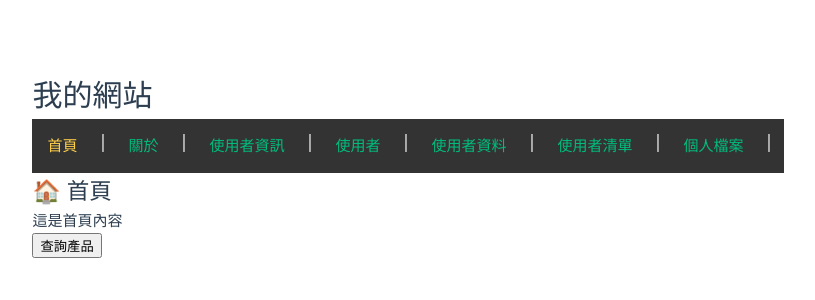
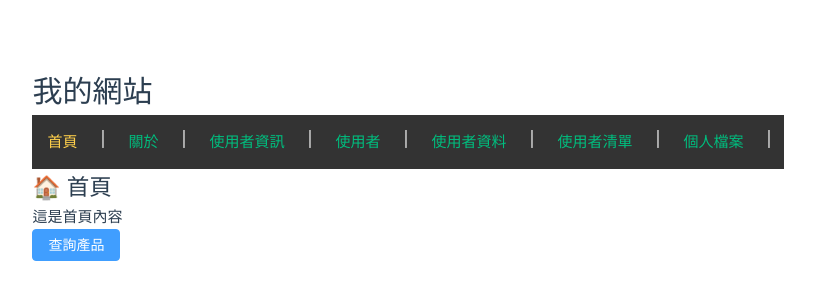
Before and after one commit to JerryChang0504/20250908, a Vue app: page / in a window 1280 px wide. Shown: the part 236-536 px from the top of the page, without its empty margins (232-1047 px from the left). Built offline with nearby package versions, Linux system fonts and the light colour scheme.

Commit message:
install element plus

```diff
--- a/package.json
+++ b/package.json
@@ -17,6 +17,7 @@
   },
   "dependencies": {
     "axios": "^1.13.1",
+    "element-plus": "^2.11.7",
     "lodash": "^4.17.21",
     "moment": "^2.30.1",
     "vue": "^3.5.18",
--- a/src/components/AxiosComp.vue
+++ b/src/components/AxiosComp.vue
@@ -16,7 +16,7 @@ const queryProduct = () => {
 
 <template>
   <div>
-    <button @click="queryProduct()">查詢產品</button>
+    <el-button type="primary" @click="queryProduct()">查詢產品</el-button>
   </div>
 </template>
 
--- a/src/main.js
+++ b/src/main.js
@@ -3,11 +3,14 @@ import './assets/main.css'
 import { createApp } from 'vue'
 import AlertBox from './components/AlertBox.vue'
 import formatPlugin from './components/plugins/formatPlugin'
+import ElementPlus from 'element-plus'
+import 'element-plus/dist/index.css'
 import App from './App.vue'
 import router from './router'
 
 const app = createApp(App)
 app.component('AlertBox', AlertBox)
+app.use(ElementPlus)
 app.use(formatPlugin)
 app.use(router)
 app.mount('#app')
```
Also changed, not shown: 1 other file (tests, documents, lock files or other folders).
